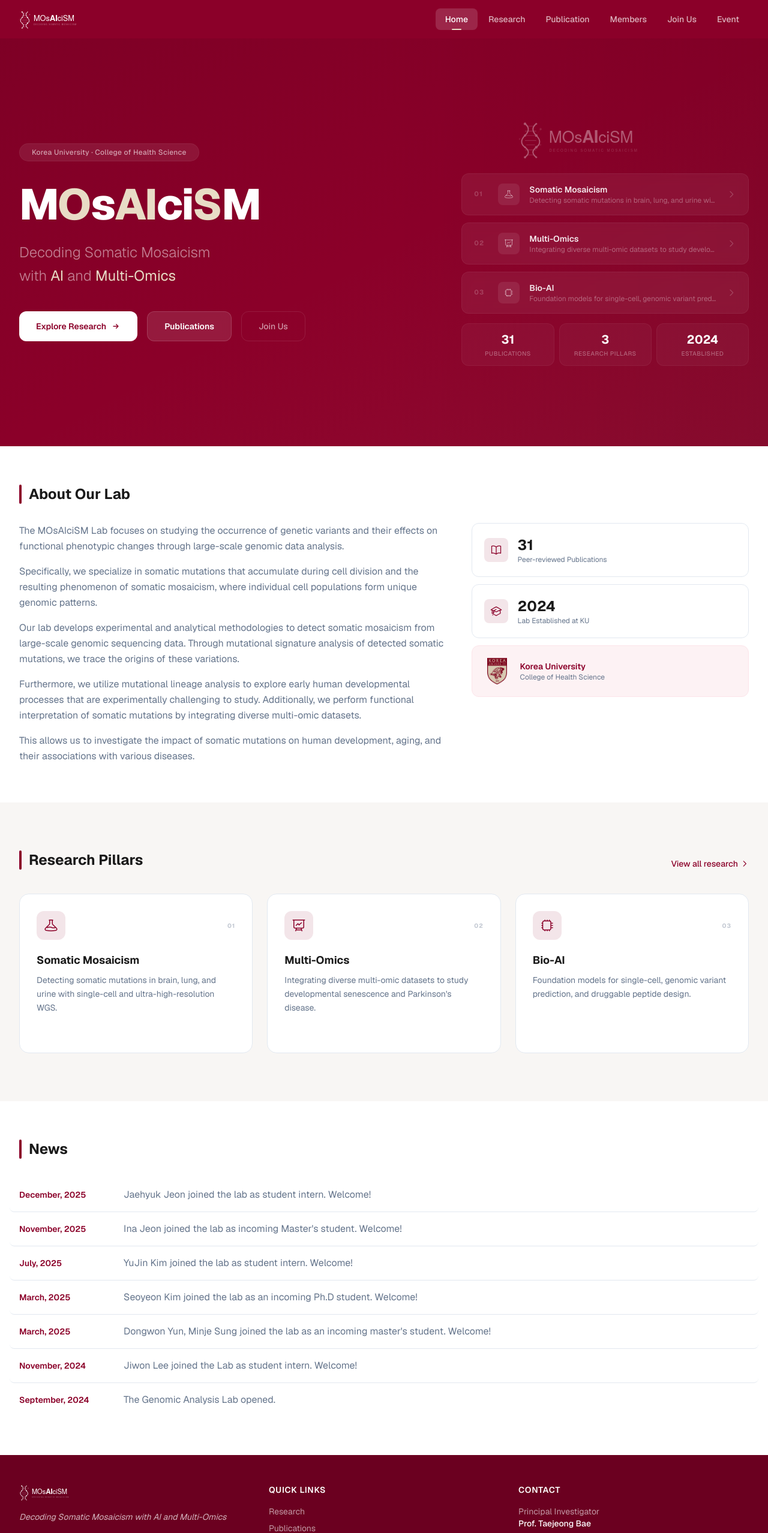
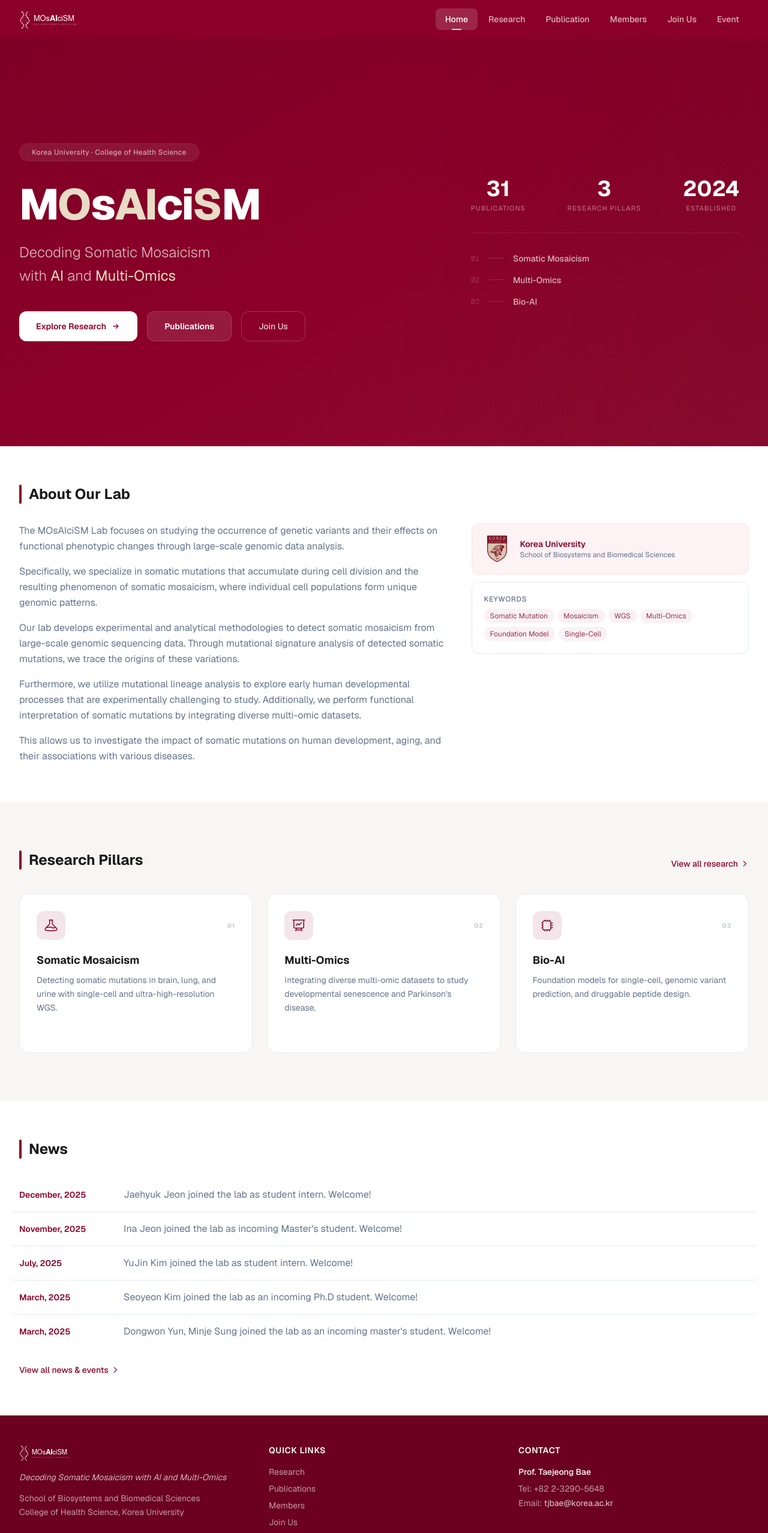
Before and after one commit to bioz1lee/lab-portal, a Next.js app: page /lab-portal/ in a window 1280 px wide. Shown: the top 2556 px of the page at 60% size. Built offline with nearby package versions, Linux system fonts and the light colour scheme.

Commit message:
UX improvements: pub grouping, contact info, banner consistency, contrast fix, event+news merge

```diff
--- a/src/app/event/page.tsx
+++ b/src/app/event/page.tsx
@@ -2,7 +2,7 @@ import type { Metadata } from "next";
 import PageSection from "@/components/PageSection";
 
 export const metadata: Metadata = {
-  title: "Event",
+  title: "News & Events",
 };
 
 const events = [
@@ -10,23 +10,32 @@ const events = [
     date: "May, 2025",
     title: "First Teacher's Day",
     description: "The lab celebrated its first Teacher's Day together.",
+    type: "event" as const,
   },
+];
+
+const news = [
+  { date: "December, 2025", text: "Jaehyuk Jeon joined the lab as student intern. Welcome!" },
+  { date: "November, 2025", text: "Ina Jeon joined the lab as incoming Master's student. Welcome!" },
+  { date: "July, 2025", text: "YuJin Kim joined the lab as student intern. Welcome!" },
+  { date: "March, 2025", text: "Seoyeon Kim joined the lab as an incoming Ph.D student. Welcome!" },
+  { date: "March, 2025", text: "Dongwon Yun, Minje Sung joined the lab as an incoming master's student. Welcome!" },
+  { date: "November, 2024", text: "Jiwon Lee joined the Lab as student intern. Welcome!" },
+  { date: "September, 2024", text: "The Genomic Analysis Lab opened." },
 ];
 
 export default function EventPage() {
   return (
     <>
       <section className="bg-crimson relative overflow-hidden">
-        <div className="absolute inset-0 opacity-10">
-          <div className="absolute -top-1/2 -right-1/4 w-2/3 h-full bg-gradient-to-l from-white/20 to-transparent rounded-full blur-3xl" />
-        </div>
+        <div className="absolute inset-0 bg-gradient-to-br from-crimson-dark/40 via-transparent to-ivory/[0.06]" />
         <div className="relative max-w-7xl mx-auto px-4 sm:px-6 lg:px-8 py-20">
-          <p className="text-crimson-100 text-sm font-medium uppercase tracking-widest mb-3">Lab Life</p>
-          <h1 className="text-4xl sm:text-5xl font-extrabold text-white">Events</h1>
+          <p className="text-white/50 text-sm font-medium uppercase tracking-widest mb-3">Lab Life</p>
+          <h1 className="text-4xl sm:text-5xl font-extrabold text-white">News &amp; Events</h1>
         </div>
       </section>
 
-      <PageSection title="Lab Events">
+      <PageSection title="Events">
         <div className="space-y-6">
           {events.map((event, i) => (
             <div
@@ -45,6 +54,22 @@ export default function EventPage() {
           ))}
         </div>
       </PageSection>
+
+      <PageSection title="News">
+        <div className="space-y-0">
+          {news.map((item, i) => (
+            <div
+              key={i}
+              className="group flex flex-col sm:flex-row gap-1 sm:gap-6 items-start sm:items-baseline py-4 border-b border-border last:border-0 hover:bg-warm/50 -mx-4 px-4 rounded-lg transition-colors"
+            >
+              <span className="text-sm font-semibold text-crimson whitespace-nowrap sm:min-w-[150px]">
+                {item.date}
+              </span>
+              <span className="text-muted group-hover:text-foreground transition-colors">{item.text}</span>
+            </div>
+          ))}
+        </div>
+      </PageSection>
     </>
   );
 }
--- a/src/app/join/page.tsx
+++ b/src/app/join/page.tsx
@@ -1,5 +1,7 @@
 import type { Metadata } from "next";
 import PageSection from "@/components/PageSection";
+import PageBanner from "@/components/PageBanner";
+import ObfuscatedEmail from "@/components/ObfuscatedEmail";
 
 export const metadata: Metadata = {
   title: "Join Us",
@@ -8,21 +10,11 @@ export const metadata: Metadata = {
 export default function JoinPage() {
   return (
     <>
-      <section className="bg-crimson relative overflow-hidden">
-        <div className="absolute inset-0 opacity-10">
-          <div className="absolute -top-1/2 -right-1/4 w-2/3 h-full bg-gradient-to-l from-white/20 to-transparent rounded-full blur-3xl" />
-        </div>
-        <div className="relative max-w-7xl mx-auto px-4 sm:px-6 lg:px-8 py-20">
-          <p className="text-crimson-100 text-sm font-medium uppercase tracking-widest mb-3">Careers</p>
-          <h1 className="text-4xl sm:text-5xl font-extrabold text-white">Join Us</h1>
-          <p className="mt-3 text-white/70 text-lg">Thanks for your interest about joining our lab.</p>
-        </div>
-      </section>
+      <PageBanner subtitle="Careers" title="Join Us" description="Thanks for your interest about joining our lab." />
 
       <PageSection title="Open Positions">
         <p className="text-muted leading-relaxed mb-8 text-lg">
           Our lab is currently accepting undergraduate interns, master&apos;s, and Ph.D. students.
-          Please contact through professor&apos;s e-mail.
         </p>
 
         <div className="bg-white rounded-2xl border border-border shadow-sm overflow-hidden">
@@ -56,6 +48,26 @@ export default function JoinPage() {
           </p>
         </div>
       </PageSection>
+
+      <PageSection title="Contact">
+        <div className="bg-white rounded-2xl border border-border shadow-sm p-8 max-w-lg">
+          <h3 className="font-bold text-foreground text-lg mb-4">Prof. Taejeong Bae</h3>
+          <div className="space-y-2 text-muted">
+            <p className="flex items-center gap-3">
+              <svg className="w-4 h-4 text-crimson shrink-0" fill="none" stroke="currentColor" strokeWidth={1.5} viewBox="0 0 24 24" aria-hidden="true">
+                <path strokeLinecap="round" strokeLinejoin="round" d="M2.25 6.75c0 8.284 6.716 15 15 15h2.25a2.25 2.25 0 0 0 2.25-2.25v-1.372c0-.516-.351-.966-.852-1.091l-4.423-1.106c-.44-.11-.902.055-1.173.417l-.97 1.293c-.282.376-.769.542-1.21.38a12.035 12.035 0 0 1-7.143-7.143c-.162-.441.004-.928.38-1.21l1.293-.97c.363-.271.527-.734.417-1.173L6.963 3.102a1.125 1.125 0 0 0-1.091-.852H4.5A2.25 2.25 0 0 0 2.25 4.5v2.25Z" />
+              </svg>
+              +82 2-3290-5648
+            </p>
+            <p className="flex items-center gap-3">
+              <svg className="w-4 h-4 text-crimson shrink-0" fill="none" stroke="currentColor" strokeWidth={1.5} viewBox="0 0 24 24" aria-hidden="true">
+                <path strokeLinecap="round" strokeLinejoin="round" d="M21.75 6.75v10.5a2.25 2.25 0 0 1-2.25 2.25h-15a2.25 2.25 0 0 1-2.25-2.25V6.75m19.5 0A2.25 2.25 0 0 0 19.5 4.5h-15a2.25 2.25 0 0 0-2.25 2.25m19.5 0v.243a2.25 2.25 0 0 1-1.07 1.916l-7.5 4.615a2.25 2.25 0 0 1-2.36 0L3.32 8.91a2.25 2.25 0 0 1-1.07-1.916V6.75" />
+              </svg>
+              <ObfuscatedEmail user="tjbae" domain="korea.ac.kr" className="text-foreground font-medium" />
+            </p>
+          </div>
+        </div>
+      </PageSection>
     </>
   );
 }
--- a/src/app/page.tsx
+++ b/src/app/page.tsx
@@ -63,7 +63,7 @@ export default function Home() {
               <h1 className="text-5xl sm:text-6xl lg:text-7xl font-extrabold text-white leading-[1.1] tracking-tight">
                 M<span className="text-ivory-light">O</span>s<span className="text-ivory-light">AI</span>ci<span className="text-ivory-light">S</span>M
               </h1>
-              <p className="mt-5 text-xl sm:text-2xl text-white/50 font-light leading-relaxed">
+              <p className="mt-5 text-xl sm:text-2xl text-white/70 font-light leading-relaxed">
                 Decoding Somatic Mosaicism
                 <br />
                 with <span className="text-ivory-light font-normal">AI</span> and <span className="text-ivory-light font-normal">Multi-Omics</span>
@@ -87,56 +87,40 @@ export default function Home() {
                 </Link>
                 <Link
                   href="/join"
-                  className="inline-flex items-center gap-2 px-7 py-3.5 border border-white/10 text-white/60 font-medium text-sm rounded-xl hover:border-white/25 hover:text-white transition-all duration-300"
+                  className="inline-flex items-center gap-2 px-7 py-3.5 border border-white/20 text-white/80 font-medium text-sm rounded-xl hover:border-white/40 hover:text-white transition-all duration-300"
                 >
                   Join Us
                 </Link>
               </div>
             </div>
 
-            {/* Right: Research preview cards — 5 cols */}
-            <div className="hidden lg:block lg:col-span-5">
-              <div className="space-y-3">
-                {/* Lab logo */}
-                <div className="flex justify-center mb-6">
-                  {/* eslint-disable-next-line @next/next/no-img-element */}
-                  <img
-                    src={`${prefix}/logo.svg`}
-                    alt="MOsAIciSM Lab"
-                    className="w-72 opacity-[0.35]"
-                    style={{ filter: "brightness(0) invert(1)" }}
-                  />
+            {/* Right: Key highlights */}
+            <div className="hidden lg:flex lg:col-span-5 items-center justify-center">
+              <div className="w-full max-w-md space-y-8">
+                {/* Stats */}
+                <div className="flex justify-between text-center">
+                  {stats.map((stat) => (
+                    <div key={stat.label}>
+                      <p className="text-4xl font-bold text-white">{stat.value}</p>
+                      <p className="text-[11px] text-white/40 mt-1 uppercase tracking-widest font-medium">{stat.label}</p>
+                    </div>
+                  ))}
                 </div>
 
-                {researchAreas.map((item, i) => (
-                  <Link
-                    key={item.title}
-                    href={item.link}
-                    className="group flex items-center gap-4 bg-white/[0.06] backdrop-blur-sm border border-white/[0.06] rounded-xl px-5 py-4 hover:bg-white/[0.1] hover:border-white/[0.12] transition-all duration-300"
-                  >
-                    <span className="text-[11px] font-bold text-white/20 tracking-widest w-6 shrink-0">0{i + 1}</span>
-                    <div className="w-9 h-9 bg-white/[0.08] rounded-lg flex items-center justify-center shrink-0 group-hover:bg-ivory/20 transition-colors">
-                      <svg className="w-4 h-4 text-white/50 group-hover:text-ivory-light transition-colors" fill="none" stroke="currentColor" strokeWidth={1.5} viewBox="0 0 24 24">
-                        <path strokeLinecap="round" strokeLinejoin="round" d={item.icon} />
-                      </svg>
-                    </div>
-                    <div className="min-w-0">
-                      <h3 className="text-sm font-semibold text-white/90">{item.title}</h3>
-                      <p className="text-xs text-white/35 truncate">{item.desc}</p>
-                    </div>
-                    <svg className="w-4 h-4 text-white/20 group-hover:text-white/50 shrink-0 ml-auto transition-colors" fill="none" stroke="currentColor" viewBox="0 0 24 24">
-                      <path strokeLinecap="round" strokeLinejoin="round" strokeWidth={2} d="M9 5l7 7-7 7" />
-                    </svg>
-                  </Link>
-                ))}
+                <div className="h-px bg-white/10" />
 
-                {/* Stats row */}
-                <div className="grid grid-cols-3 gap-2 mt-4">
-                  {stats.map((stat) => (
-                    <div key={stat.label} className="bg-white/[0.04] border border-white/[0.05] rounded-xl px-4 py-3 text-center">
-                      <p className="text-xl font-bold text-white">{stat.value}</p>
-                      <p className="text-[10px] text-white/35 mt-0.5 uppercase tracking-wider font-medium">{stat.label}</p>
-                    </div>
+                {/* Research links */}
+                <div className="space-y-4">
+                  {researchAreas.map((item, i) => (
+                    <Link
+                      key={item.title}
+                      href={item.link}
+                      className="group flex items-center gap-4 hover:translate-x-1 transition-transform duration-200"
+                    >
+                      <span className="text-xs font-mono text-white/20">0{i + 1}</span>
+                      <div className="h-px w-6 bg-white/15 group-hover:bg-ivory-light group-hover:w-10 transition-all duration-200" />
+                      <span className="text-sm font-medium text-white/70 group-hover:text-white transition-colors">{item.title}</span>
+                    </Link>
                   ))}
                 </div>
               </div>
@@ -177,32 +161,6 @@ export default function Home() {
           </div>
           <div className="lg:col-span-2">
             <div className="sticky top-24 space-y-3">
-              <div className="group bg-white rounded-xl border border-border p-5 hover:border-crimson/20 hover:shadow-md transition-all">
-                <div className="flex items-center gap-4">
-                  <div className="w-10 h-10 bg-crimson/10 text-crimson rounded-lg flex items-center justify-center">
-                    <svg className="w-5 h-5" fill="none" stroke="currentColor" strokeWidth={1.5} viewBox="0 0 24 24">
-                      <path strokeLinecap="round" strokeLinejoin="round" d="M12 6.042A8.967 8.967 0 0 0 6 3.75c-1.052 0-2.062.18-3 .512v14.25A8.987 8.987 0 0 1 6 18c2.305 0 4.408.867 6 2.292m0-14.25a8.966 8.966 0 0 1 6-2.292c1.052 0 2.062.18 3 .512v14.25A8.987 8.987 0 0 0 18 18a8.967 8.967 0 0 0-6 2.292m0-14.25v14.25" />
-                    </svg>
-                  </div>
-                  <div>
-                    <p className="text-2xl font-bold text-foreground">31</p>
-                    <p className="text-xs text-muted">Peer-reviewed Publications</p>
-                  </div>
-                </div>
-              </div>
-              <div className="group bg-white rounded-xl border border-border p-5 hover:border-crimson/20 hover:shadow-md transition-all">
-                <div className="flex items-center gap-4">
-                  <div className="w-10 h-10 bg-crimson/10 text-crimson rounded-lg flex items-center justify-center">
-                    <svg className="w-5 h-5" fill="none" stroke="currentColor" strokeWidth={1.5} viewBox="0 0 24 24">
-                      <path strokeLinecap="round" strokeLinejoin="round" d="M4.26 10.147a60.438 60.438 0 0 0-.491 6.347A48.62 48.62 0 0 1 12 20.904a48.62 48.62 0 0 1 8.232-4.41 60.46 60.46 0 0 0-.491-6.347m-15.482 0a50.636 50.636 0 0 0-2.658-.813A59.906 59.906 0 0 1 12 3.493a59.903 59.903 0 0 1 10.399 5.84c-.896.248-1.783.52-2.658.814m-15.482 0A50.717 50.717 0 0 1 12 13.489a50.702 50.702 0 0 1 7.74-3.342M6.75 15a.75.75 0 1 0 0-1.5.75.75 0 0 0 0 1.5Zm0 0v-3.675A55.378 55.378 0 0 1 12 8.443m-7.007 11.55A5.981 5.981 0 0 0 6.75 15.75v-1.5" />
-                    </svg>
-                  </div>
-                  <div>
-                    <p className="text-2xl font-bold text-foreground">2024</p>
-                    <p className="text-xs text-muted">Lab Established at KU</p>
-                  </div>
-                </div>
-              </div>
               {/* KU affiliation */}
               <div className="bg-crimson-50 rounded-xl border border-crimson-100 p-5">
                 <div className="flex items-center gap-4">
@@ -214,8 +172,16 @@ export default function Home() {
                   />
                   <div>
                     <p className="text-sm font-semibold text-crimson">Korea University</p>
-                    <p className="text-xs text-muted">College of Health Science</p>
+                    <p className="text-xs text-muted">School of Biosystems and Biomedical Sciences</p>
                   </div>
+                </div>
+              </div>
+              <div className="group bg-white rounded-xl border border-border p-5 hover:border-crimson/20 hover:shadow-md transition-all">
+                <p className="text-xs text-muted uppercase tracking-wider font-medium mb-2">Keywords</p>
+                <div className="flex flex-wrap gap-1.5">
+                  {["Somatic Mutation", "Mosaicism", "WGS", "Multi-Omics", "Foundation Model", "Single-Cell"].map((tag) => (
+                    <span key={tag} className="text-xs bg-crimson/5 text-crimson/80 px-2.5 py-1 rounded-full">{tag}</span>
+                  ))}
                 </div>
               </div>
             </div>
@@ -273,18 +239,26 @@ export default function Home() {
       {/* News */}
       <PageSection title="News">
         <div className="space-y-0">
-          {newsItems.map((item, i) => (
+          {newsItems.slice(0, 5).map((item, i) => (
             <div
               key={i}
-              className="group flex gap-6 items-baseline py-4 border-b border-border last:border-0 hover:bg-warm/50 -mx-4 px-4 rounded-lg transition-colors"
+              className="group flex flex-col sm:flex-row gap-1 sm:gap-6 items-start sm:items-baseline py-4 border-b border-border last:border-0 hover:bg-warm/50 -mx-4 px-4 rounded-lg transition-colors"
             >
-              <span className="text-sm font-semibold text-crimson whitespace-nowrap min-w-[150px]">
+              <span className="text-sm font-semibold text-crimson whitespace-nowrap sm:min-w-[150px]">
                 {item.date}
               </span>
               <span className="text-muted group-hover:text-foreground transition-colors">{item.text}</span>
             </div>
           ))}
         </div>
+        <div className="mt-6">
+          <Link href="/event" className="text-sm text-crimson font-medium hover:underline inline-flex items-center gap-1">
+            View all news &amp; events
+            <svg className="w-3.5 h-3.5" fill="none" stroke="currentColor" viewBox="0 0 24 24">
+              <path strokeLinecap="round" strokeLinejoin="round" strokeWidth={2} d="M9 5l7 7-7 7" />
+            </svg>
+          </Link>
+        </div>
       </PageSection>
     </>
   );
--- a/src/app/publication/page.tsx
+++ b/src/app/publication/page.tsx
@@ -2,10 +2,19 @@ import type { Metadata } from "next";
 import PageSection from "@/components/PageSection";
 
 export const metadata: Metadata = {
-  title: "Publication",
+  title: "Publications",
 };
 
-const publications = [
+interface Publication {
+  authors: string;
+  title: string;
+  journal: string;
+  year: number;
+  detail: string;
+  highlight?: boolean;
+}
+
+const publications: Publication[] = [
   {
     authors: 'Jang Y, Tomasini L, Bae T, Szekely A, Vaccarino FM, Abyzov A.',
     title: 'Transgenerational transmission of post-zygotic mutations suggests symmetric contribution of first two blastomeres to human germline.',
@@ -228,23 +237,60 @@ const publications = [
   },
 ];
 
+function boldPI(authors: string): React.ReactNode {
+  const parts = authors.split(/(Bae T[J\-]*\*?)/);
+  return parts.map((part, i) =>
+    /^Bae T/.test(part) ? (
+      <strong key={i} className="text-crimson font-semibold">{part}</strong>
+    ) : (
+      <span key={i}>{part}</span>
+    )
+  );
+}
+
+// Group publications by year
+const years = [...new Set(publications.map((p) => p.year))].sort((a, b) => b - a);
+
 export default function PublicationPage() {
   return (
     <>
       <section className="bg-crimson relative overflow-hidden">
-        <div className="absolute inset-0 opacity-10">
-          <div className="absolute -top-1/2 -right-1/4 w-2/3 h-full bg-gradient-to-l from-white/20 to-transparent rounded-full blur-3xl" />
-        </div>
+        <div className="absolute inset-0 bg-gradient-to-br from-crimson-dark/40 via-transparent to-ivory/[0.06]" />
         <div className="relative max-w-7xl mx-auto px-4 sm:px-6 lg:px-8 py-20">
-          <p className="text-crimson-100 text-sm font-medium uppercase tracking-widest mb-3">Our Work</p>
-          <h1 className="text-4xl sm:text-5xl font-extrabold text-white">Publication</h1>
+          <p className="text-white/50 text-sm font-medium uppercase tracking-widest mb-3">Our Work</p>
+          <h1 className="text-4xl sm:text-5xl font-extrabold text-white">Publications</h1>
           <p className="mt-3 text-white/70">{publications.length} peer-reviewed publications</p>
         </div>
       </section>
 
+      {/* Year quick-nav */}
+      <div className="sticky top-16 z-40 bg-white/90 backdrop-blur-sm border-b border-border">
+        <div className="max-w-7xl mx-auto px-4 sm:px-6 lg:px-8 py-2.5 flex gap-2 overflow-x-auto">
+          {years.map((year) => (
+            <a
+              key={year}
+              href={`#year-${year}`}
+              className="text-xs font-medium text-muted hover:text-crimson px-3 py-1 rounded-full hover:bg-crimson-50 transition-colors whitespace-nowrap"
+            >
+              {year}
+            </a>
+          ))}
+        </div>
+      </div>
+
       <PageSection title="Publications">
-        <div className="space-y-4">
-          {publications.map((pub, i) => (
+        <div className="space-y-12">
+          {years.map((year) => {
+            const yearPubs = publications.filter((p) => p.year === year);
+            return (
+              <div key={year} id={`year-${year}`} className="scroll-mt-28">
+                <div className="flex items-center gap-3 mb-5">
+                  <h3 className="text-2xl font-bold text-foreground">{year}</h3>
+                  <span className="text-xs text-muted bg-surface px-2 py-0.5 rounded-full">{yearPubs.length}</span>
+                  <div className="flex-1 h-px bg-border" />
+                </div>
+                <div className="space-y-3">
+                  {yearPubs.map((pub, i) => (
                     <div
                       key={i}
                       className={`rounded-xl border p-5 transition-all duration-200 hover:shadow-md ${
@@ -259,7 +305,7 @@ export default function PublicationPage() {
                         </span>
                       )}
                       <p className="font-semibold text-foreground leading-snug">{pub.title}</p>
-              <p className="text-sm text-muted mt-1.5">{pub.authors}</p>
+                      <p className="text-sm text-muted mt-1.5">{boldPI(pub.authors)}</p>
                       <p className="text-sm mt-1">
                         <span className="font-medium text-crimson italic">{pub.journal}</span>
                         <span className="text-muted"> {pub.detail}</span>
@@ -267,6 +313,10 @@ export default function PublicationPage() {
                     </div>
                   ))}
                 </div>
+              </div>
+            );
+          })}
+        </div>
       </PageSection>
     </>
   );
--- a/src/components/Footer.tsx
+++ b/src/components/Footer.tsx
@@ -1,4 +1,5 @@
 import Link from "next/link";
+import ObfuscatedEmail from "./ObfuscatedEmail";
 
 export default function Footer({ basePath = "" }: { basePath?: string }) {
   return (
@@ -38,8 +39,11 @@ export default function Footer({ basePath = "" }: { basePath?: string }) {
           </div>
           <div>
             <h3 className="font-semibold text-white text-sm uppercase tracking-wider mb-4">Contact</h3>
-            <p className="text-sm">Principal Investigator</p>
             <p className="text-white font-medium text-sm">Prof. Taejeong Bae</p>
+            <div className="text-sm mt-2 space-y-1">
+              <p>Tel: +82 2-3290-5648</p>
+              <p>Email: <ObfuscatedEmail user="tjbae" domain="korea.ac.kr" className="text-white/80" /></p>
+            </div>
           </div>
         </div>
         <div className="border-t border-white/10 mt-10 pt-6 text-center text-xs">
--- /dev/null
+++ b/src/components/ObfuscatedEmail.tsx
@@ -0,0 +1,31 @@
+"use client";
+
+import { useEffect, useRef } from "react";
+
+export default function ObfuscatedEmail({
+  user,
+  domain,
+  className = "",
+}: {
+  user: string;
+  domain: string;
+  className?: string;
+}) {
+  const ref = useRef<HTMLSpanElement>(null);
+
+  useEffect(() => {
+    if (ref.current) {
+      ref.current.textContent = `${user}@${domain}`;
+    }
+  }, [user, domain]);
+
+  return (
+    <span
+      ref={ref}
+      className={`select-none pointer-events-none ${className}`}
+      aria-label="Email address"
+      onCopy={(e) => e.preventDefault()}
+      onDragStart={(e) => e.preventDefault()}
+    />
+  );
+}
--- /dev/null
+++ b/src/components/PageBanner.tsx
@@ -0,0 +1,18 @@
+interface PageBannerProps {
+  subtitle: string;
+  title: string;
+  description?: string;
+}
+
+export default function PageBanner({ subtitle, title, description }: PageBannerProps) {
+  return (
+    <section className="bg-crimson relative overflow-hidden">
+      <div className="absolute inset-0 bg-gradient-to-br from-crimson-dark/40 via-transparent to-ivory/[0.06]" />
+      <div className="relative max-w-7xl mx-auto px-4 sm:px-6 lg:px-8 py-20">
+        <p className="text-white/50 text-sm font-medium uppercase tracking-widest mb-3">{subtitle}</p>
+        <h1 className="text-4xl sm:text-5xl font-extrabold text-white">{title}</h1>
+        {description && <p className="mt-3 text-white/70">{description}</p>}
+      </div>
+    </section>
+  );
+}
```
Also changed, not shown: src/app/members/page.tsx (+2 -9 lines), src/app/research/page.tsx (+4 -9 lines). Lines whose indentation alone changed are shown as unchanged.
